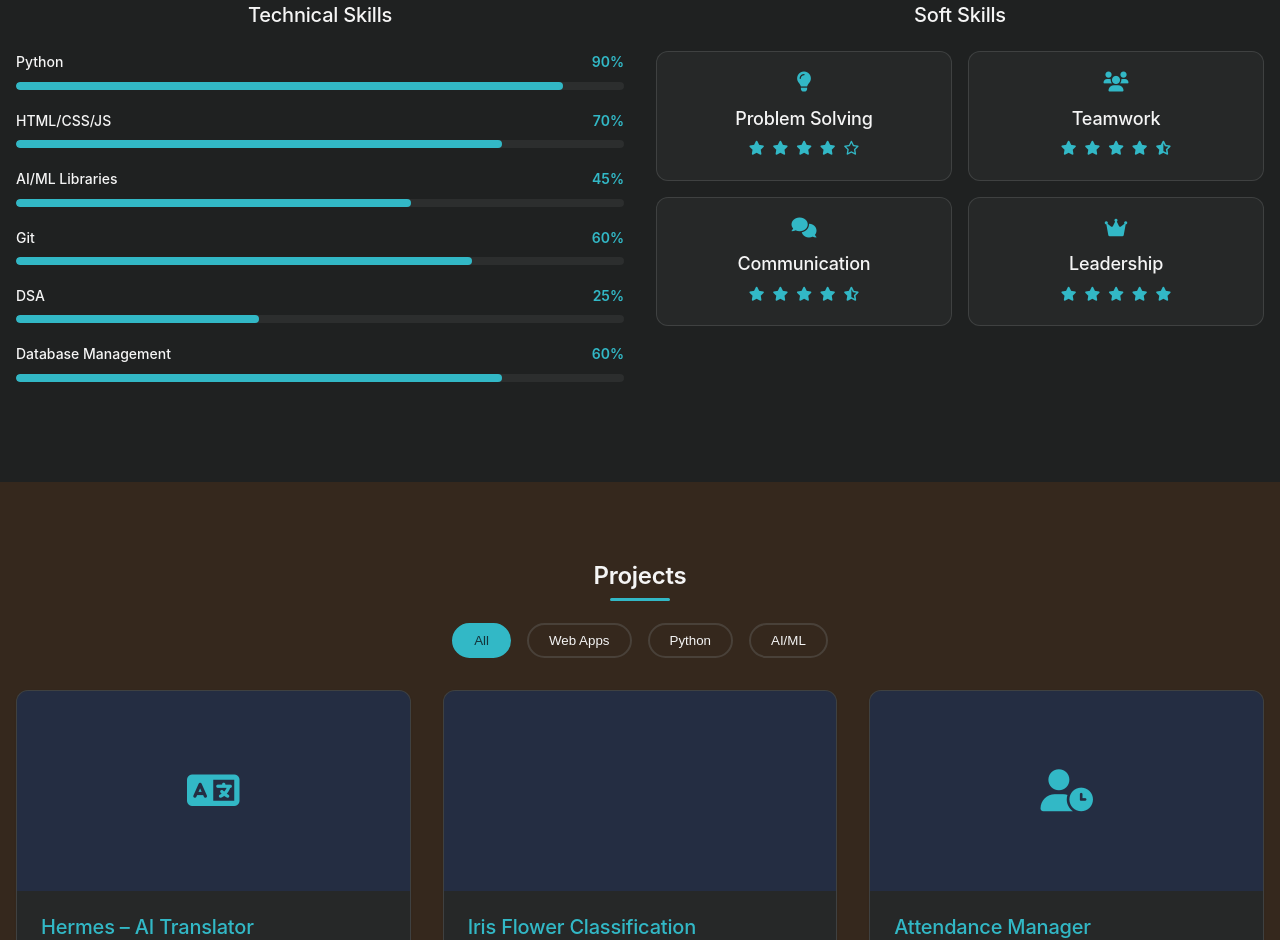
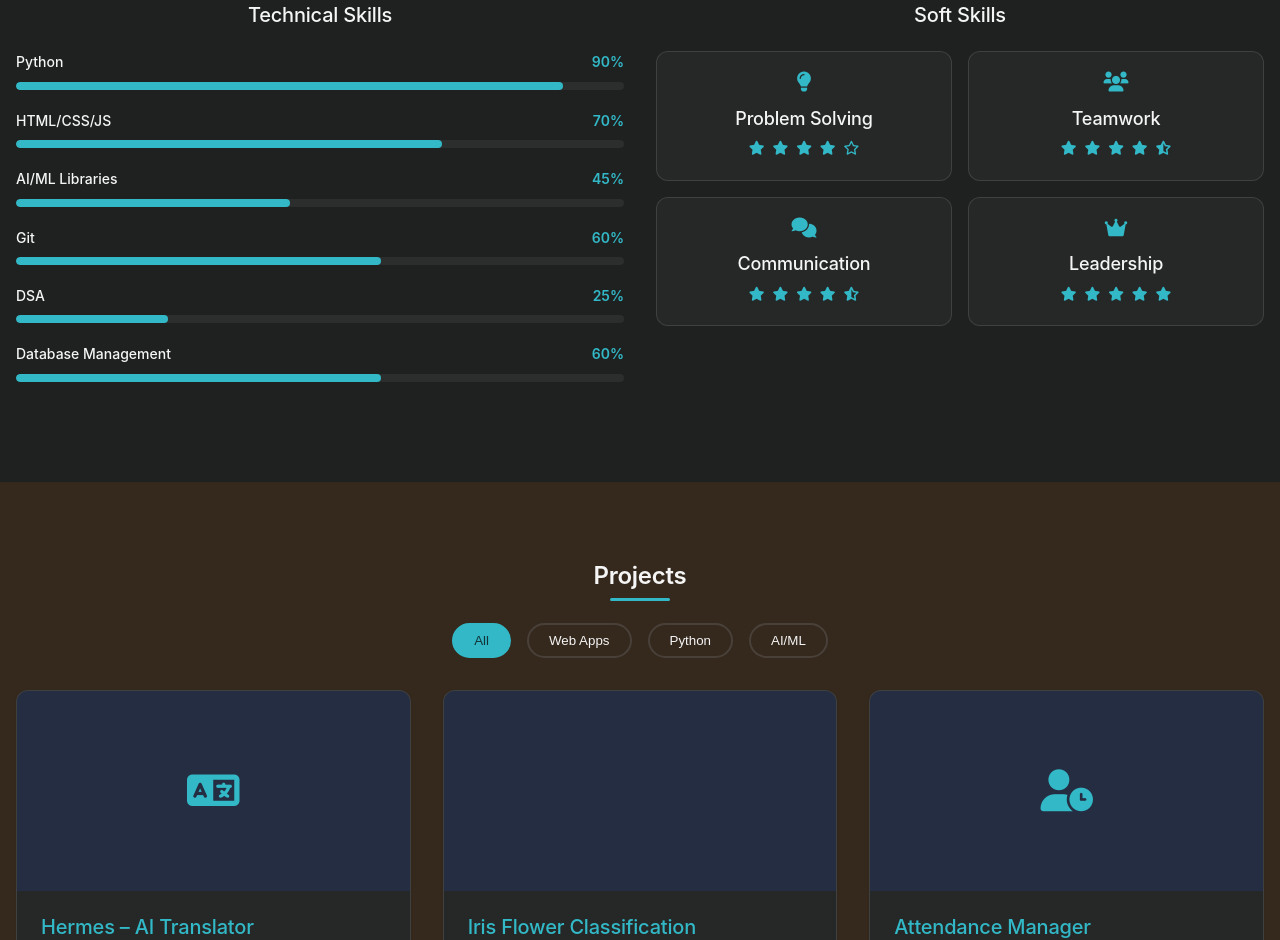
Before and after one commit to Rushorgir/Resume, a plain HTML site: page index.html in a window 1280 px wide. Shown: the part 2370-3310 px from the top of the page. Drawn offline with nearby package versions, Linux system fonts and the light colour scheme; some icons are missing; a web font is replaced by a local one.

Commit message:
fixed progress bars

```diff
--- a/index.html
+++ b/index.html
@@ -195,7 +195,7 @@
                                 <span class="skill-percentage">70%</span>
                             </div>
                             <div class="skill-bar">
-                                <div class="skill-progress" data-width="80"></div>
+                                <div class="skill-progress" data-width="70"></div>
                             </div>
                         </div>
                         <div class="skill-item">
@@ -204,7 +204,7 @@
                                 <span class="skill-percentage">45%</span>
                             </div>
                             <div class="skill-bar">
-                                <div class="skill-progress" data-width="65"></div>
+                                <div class="skill-progress" data-width="45"></div>
                             </div>
                         </div>
                         <div class="skill-item">
@@ -213,7 +213,7 @@
                                 <span class="skill-percentage">60%</span>
                             </div>
                             <div class="skill-bar">
-                                <div class="skill-progress" data-width="75"></div>
+                                <div class="skill-progress" data-width="60"></div>
                             </div>
                         </div>
                         <div class="skill-item">
@@ -222,7 +222,7 @@
                                 <span class="skill-percentage">25%</span>
                             </div>
                             <div class="skill-bar">
-                                <div class="skill-progress" data-width="40"></div>
+                                <div class="skill-progress" data-width="25"></div>
                             </div>
                         </div>
                         <div class="skill-item">
@@ -231,7 +231,7 @@
                                 <span class="skill-percentage">60%</span>
                             </div>
                             <div class="skill-bar">
-                                <div class="skill-progress" data-width="80"></div>
+                                <div class="skill-progress" data-width="60"></div>
                             </div>
                         </div>
                     </div>
```
